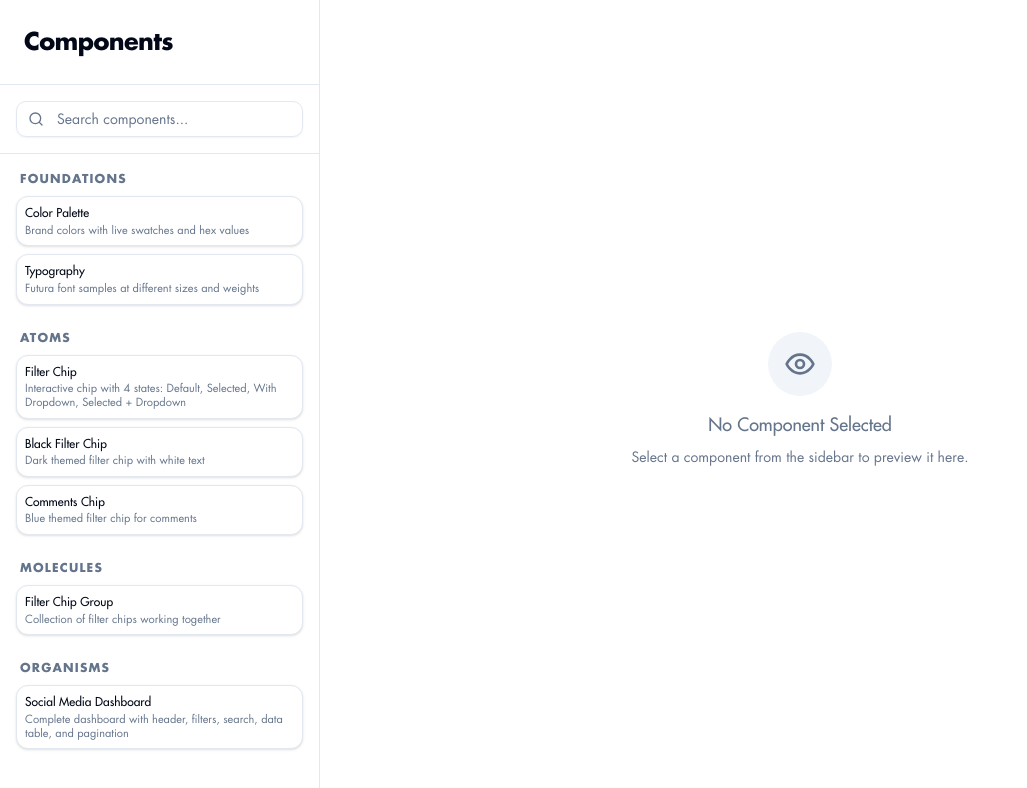
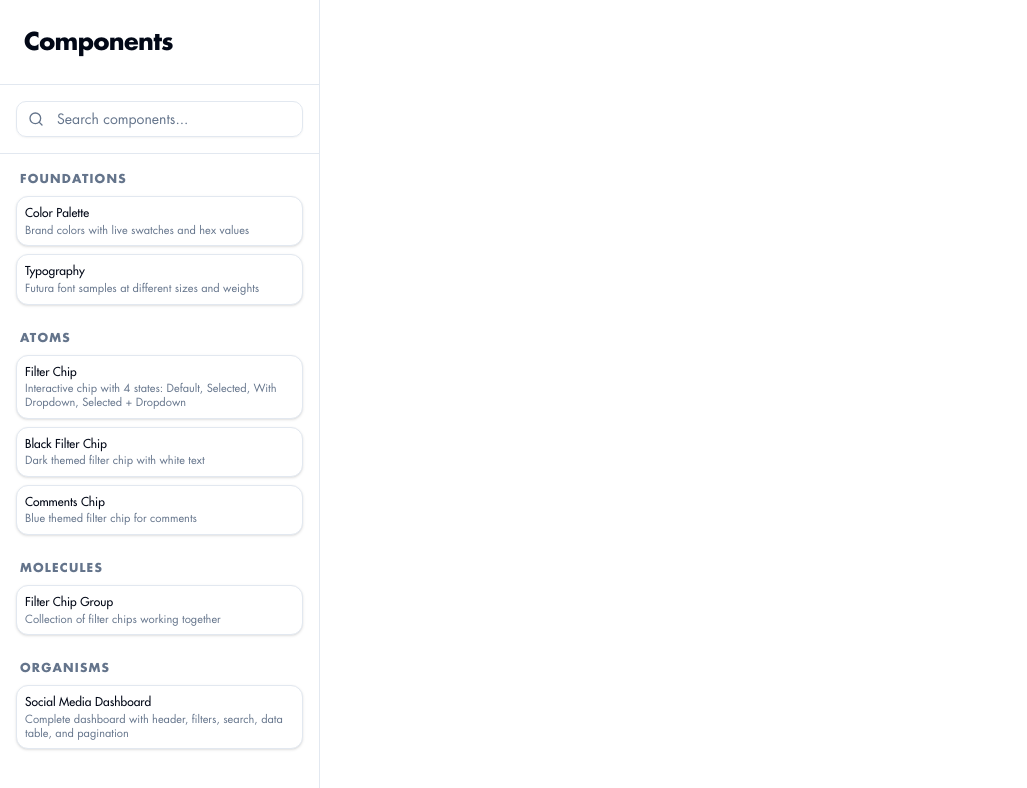
Before and after one commit to rmarti55/componentlibrary, a React (Vite) app: page / in a window 1280 px wide. Shown: the top 788 px of the page, without its empty margins (0-1027 px from the left). Built offline with nearby package versions, Linux system fonts and the light colour scheme.

Commit message:
Remove right-side preview window; sidebar only, no stuck preview

```diff
--- a/src/App.tsx
+++ b/src/App.tsx
@@ -25,14 +25,9 @@ function App() {
           onComponentSelect={handleComponentSelect}
         />
       </div>
-
-      {/* Main Content */}
+      {/* Main Content - now empty */}
       <div className="flex-1 overflow-hidden">
-        {isCategory(selectedComponent) ? (
-          <CategoryPreview category={selectedComponent} />
-        ) : (
-          <ComponentPreview component={selectedComponent} />
-        )}
+        {/* No preview or content shown */}
       </div>
     </div>
   )
```
